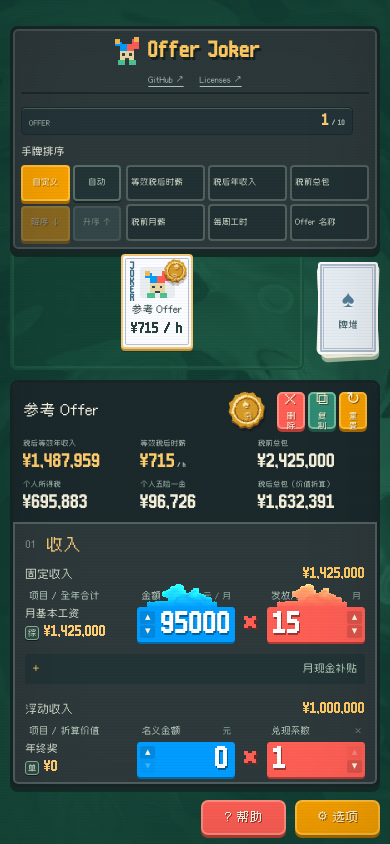
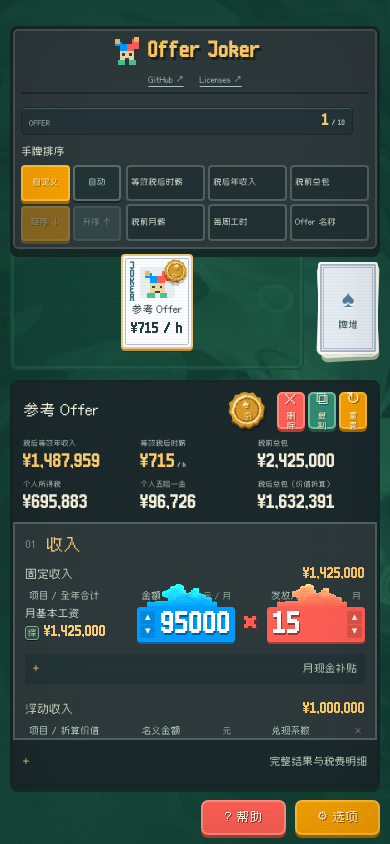
Before and after one commit to JustinWCola/offer_calculator, a React (Vite) app: page / in a window 390 px wide. Built offline with nearby package versions, Linux system fonts and the light colour scheme.

Commit message:
Move full-width details outside the input scroller

```diff
--- a/src/App.jsx
+++ b/src/App.jsx
@@ -248,6 +248,7 @@ function OfferEditor({ offer, update, duplicate, canDuplicate, notes, requestFoc
         </div></FoldSection>
       </section>
     </div>
+    </div>
     <FoldSection className="result-details" id={offer.id + '-result-extra'} label="完整结果与税费明细">
       <TextResults rows={[["价值折算税前总包", amount(r?.adjustedTC)], ['税前 855 等效年收入', amount(r?.eqPretax)], ['税后 855 等效年收入', amount(r?.eqAfter)],
         ['等效税前时薪', r ? money(r.eqPretax / 2080) + ' / h' : '—'], ['等效税后时薪', r ? money(r.eqAfterHourly) + ' / h' : '—'], ['税前名义总包', amount(r?.nominalTC)],
@@ -263,7 +264,6 @@ function OfferEditor({ offer, update, duplicate, canDuplicate, notes, requestFoc
       <TextResults className="contribution-breakdown" rows={[["社保月基数", amount(r?.appliedSocialBase)], ['公积金月基数', amount(r?.appliedFundBase)], ...[['养老 / 年', 'pension'], ['医疗 / 年（含固定费）', 'medical'], ['失业 / 年', 'unemployment'], ['其他社保 / 年', 'otherSocial'], ['公积金 / 年', 'fund'], ['个人全年缴费', 'socialTotal']].map(([label, key]) => [label, amount(r?.[key])])]} />
       <p className="field-help">{r?.rating.comment} 税后总包包含折算后的权益与福利，不等同于现金到账。855 为每天 8 小时、每周 5 天；全年比较按 2080 小时。</p>
     </FoldSection>
-    </div>
   </section>;
 }
 
--- a/src/styles.css
+++ b/src/styles.css
@@ -78,10 +78,9 @@ body{font-size:15px}
 .field select{width:100%;height:36px;padding:4px 7px;border:2px solid #c6cfbd;border-radius:5px;background:#ecebd9;color:#4e6d5b;font-size:14px}
 .field-help{margin:10px 0 0;color:#95a087;font-size:10px;line-height:1.7}
 .advanced-settings{border-top:2px dashed #d0d7c3;margin-top:17px;padding-top:7px}
-.advanced-settings[open] summary::after,.result-details[open] summary::after{content:'−'}
+.advanced-settings[open] summary::after{content:'−'}
 .advanced-content{padding:8px 0 5px}
 .advanced-content>.field{margin-bottom:8px}
-.result-details{padding:8px 19px 11px;background:#edeedc}
 .breakdown{display:grid;grid-template-columns:1fr 1fr;gap:5px 20px;padding:8px 0}
 .input-error{display:flex;flex-wrap:wrap;gap:5px 12px;align-items:center;padding:8px 19px;border-bottom:1px solid #d8b1a2;background:#f0d4c3;color:#9c5b47;font-size:11px;overflow-wrap:anywhere}
 .input-error button{background:transparent;border:0;padding:1px 0;color:#955542;text-decoration:underline;text-underline-offset:3px;font-size:11px}
@@ -169,7 +168,6 @@ body{font-size:15px}
  .product-title h3{font-size:12px}
  .operand{padding:8px 10px}
  .field-grid{gap:11px 12px}
- .result-details{padding-left:16px;padding-right:16px}
  .deck-rail{position:fixed;inset:auto 0 0;z-index:40;height:74px;display:flex;flex-direction:row;justify-content:flex-end;align-items:center;gap:23px;padding:6px 20px;border-top:2px solid #5b897476;background:#203b32ed;backdrop-filter:blur(5px)}
  .pile{display:flex;gap:8px;align-items:center;padding:1px 2px;min-width:105px;height:61px}
  .deck-action{width:104px;height:52px;flex:none}
@@ -268,7 +266,6 @@ body{padding-bottom:0}
 .pixel-options [aria-selected=true]{color:#f3b958}
 .advanced-settings{margin-top:14px}
 .advanced-content>.field{max-width:260px;margin:10px 0}
-.result-details{border-top:2px solid #cdd8c3}
 .deck-rail{grid-column:3;grid-row:2;position:static;height:auto;min-height:0;gap:32px;justify-content:flex-end;padding:0 0 4px}
 .deck-action{height:123px}
 .deck-face strong{font-size:16px}
@@ -295,7 +292,7 @@ body{padding-bottom:0}
  .column-heading{margin-bottom:9px}.product-equation{grid-template-columns:minmax(0,1.25fr) 22px minmax(0,.85fr);max-width:390px}.product-result{font-size:18px}.product-title h3{font-size:12px}
  .deck-rail{grid-column:1;grid-row:4;position:static;height:auto;inset:auto;min-height:0;flex-direction:row;align-items:center;gap:20px;padding:0 5px;background:transparent;border:0;backdrop-filter:none;z-index:auto}
  .pile{height:48px;min-width:93px;padding:0;display:flex}.deck-action{width:93px;height:44px}.deck-face{padding:4px;gap:7px;flex-direction:row;border-width:2px}.deck-face strong{font-size:13px}.deck-symbol{font-size:23px}.deck-face small{display:none}.undo-discard{right:calc(100% + 13px);font-size:9px}
- .toast{bottom:74px}.result-details{padding:8px 12px}.breakdown{grid-template-columns:1fr 1fr}
+ .toast{bottom:74px}.breakdown{grid-template-columns:1fr 1fr}
 }
 @media(max-width:360px){
  .table-layout{gap:8px;grid-template-rows:auto 165px minmax(0,1fr) 52px}
@@ -348,7 +345,6 @@ body::before{opacity:.7}
 .input-wrap input{color:#f4f1df}.input-suffix{color:#b3c7b8}
 .pixel-select{background:#485d61;border-color:#60777b;box-shadow:0 3px #172629}.pixel-select:hover,.pixel-select[aria-expanded=true]{background:#5c767b}
 .advanced-settings{border-color:#576c61}
-.result-details{background:#223034;border-color:#52655e}
 .empty-editor{background:#213d34}
 @media(max-width:1250px){
  .table-layout{grid-template-columns:160px minmax(0,1fr)}.sidebar-brand h1{font-size:18px}.help-button{font-size:11px}
@@ -410,7 +406,6 @@ body::before{opacity:.7}
 .advanced-settings{margin-top:11px;padding-top:4px}.advanced-content{padding-top:5px}
 .text-results{margin:8px 0 5px;font-size:10px;display:grid;gap:5px}
 .text-results>div{display:flex;justify-content:space-between;gap:10px;align-items:baseline}.text-results dt{color:#b9cfc0}.text-results dd{margin:0;color:#ffcd73;text-align:right;white-space:nowrap}
-.result-details>.text-results{grid-template-columns:repeat(2,minmax(0,1fr));gap:6px 25px}.result-details{padding:7px 14px 10px}
 .shader-fire{left:0;right:0;bottom:8px;opacity:1!important;overflow:hidden}.shader-fire.fire-1{top:-29px}.shader-fire.fire-2{top:-37px}.shader-fire.fire-3{top:-43px}
 .static-fire{left:2%;right:2%;bottom:0;height:33px;opacity:1}.fire-blue .static-fire{background:#009dff}.fire-red .static-fire{background:#fe5f55}
 .side-sorting{margin-top:15px;border-top:2px solid #1b292c}
@@ -433,8 +428,7 @@ body::before{opacity:.7}
  .offer-summary{padding:8px 10px}.summary-identity{margin-bottom:7px}.summary-identity .editor-name{gap:6px;flex:1;overflow:hidden}.summary-identity .editor-name input{width:150px;font-size:16px}.summary-identity .editor-name span{font-size:8px}.summary-actions{gap:4px}.summary-actions .icon-button{font-size:16px;min-width:23px;padding:1px 3px}
  .summary-metrics{grid-template-columns:repeat(3,minmax(0,1fr));gap:6px 8px}.summary-metrics span{font-size:7px}.summary-metrics strong{font-size:13px}.summary-metrics .main-result strong{font-size:17px}.summary-metrics strong small{font-size:7px}
  .editor-columns{grid-template-columns:1fr;padding:10px 12px;gap:13px}.editor-column+.editor-column{padding-left:0;padding-top:10px}.product-counter{margin:6px 0 11px}.column-heading{margin-bottom:7px}.product-title h3{font-size:11px}.product-title .product-result{font-size:13px}
- .operand{height:35px;min-height:35px;padding:0}.operand input{font-size:24px}.operand-caption{font-size:9px}.product-equation{grid-template-columns:minmax(0,1fr) 17px minmax(0,1fr);margin-top:5px}.input-wrap{min-height:31px}
- .result-details>.text-results{grid-template-columns:1fr}.result-details{padding:7px 12px}.offer-slot{min-height:103px;padding:4px;border-width:2px}.offer-slot::before{inset:2px}.offer-slot.insert-before::after{left:-5px}.offer-hand.insert-end::after{height:94px}
+ .operand{height:35px;min-height:35px;padding:0}.operand input{font-size:24px}.operand-caption{font-size:9px}.product-equation{grid-template-columns:minmax(0,1fr) 17px minmax(0,1fr);margin-top:5px}.input-wrap{min-height:31px}.offer-slot{min-height:103px;padding:4px;border-width:2px}.offer-slot::before{inset:2px}.offer-slot.insert-before::after{left:-5px}.offer-hand.insert-end::after{height:94px}
 }
 @media(max-width:360px){
  .sidebar{gap:4px;padding:6px}.sidebar-button{font-size:8px}.sidebar-brand h1{font-size:13px}
@@ -620,7 +614,7 @@ body::before{animation:none}
 .shared-income-table output,.product-title .product-result,.text-results dd{font-size:16px;line-height:1.1}
 /* Expandable sections share the same surface, text and leading +/- cue. */
 .income-expand{list-style:none;background:#233436;border:0;border-radius:3px;color:#b8d2bd;font-size:10px;line-height:16px;padding:7px 8px;box-shadow:none}
-.advanced-settings[open]>summary::before,.result-details[open]>summary::before{content:'− '}
+.advanced-settings[open]>summary::before{content:'− '}
 /* A raised irregular wax edge surrounds a recessed stamped face. */
 .rating-seal{clip-path:none;background:transparent;border:0;box-shadow:none;text-shadow:1px 1px var(--seal-shadow);color:var(--seal-light);width:60px;height:60px;position:relative;gap:0;filter:drop-shadow(1px 3px 0 #0003);--seal-face:#dc5148;--seal-shadow:#a12f35;--seal-light:#ffaba0}
 .rating-seal::before{content:none}.wax-shape{position:absolute;inset:0;width:100%;height:100%;z-index:-1}
@@ -662,25 +656,19 @@ body::before{animation:none}
 .shared-income-table .tax-symbol{display:grid;place-items:center;width:18px;height:18px;min-width:18px;padding:0;margin:0;border:1px solid #89b09d;border-radius:3px;box-shadow:0 1px #111f21;background:#314b42;color:#d4e8da;font-size:9px;line-height:1}
 .tax-symbol-field{display:flex;align-items:center;justify-content:center}
 .income-expand{text-align:right}
-.advanced-settings,.result-details{border:0;margin:12px 0 0;padding:0;box-shadow:none;background:transparent}
+.advanced-settings{border:0;margin:12px 0 0;padding:0;box-shadow:none;background:transparent}
 .advanced-settings .advanced-content{padding:0;border:0;margin:0}
 .fold-content[hidden]{display:none}.fold-toggle{margin-top:12px;width:100%}
-.result-details .fold-content{padding:0 14px}.result-details .fold-toggle{margin-bottom:8px}
 @media(max-width:800px){.offer-slot{height:95px;min-height:95px;max-height:95px}.offer-slot .card-seal{width:25px;height:25px;top:3px;right:3px}.sidebar-brand h1{font-size:24px}.sidebar-links{justify-content:center;margin:0;gap:16px}.sidebar-brand{justify-content:center}.sidebar .sidebar-links{grid-column:1/-1}}
 .sidebar-brand{border-bottom:0;padding-bottom:4px}
 .sidebar-links{border-bottom:2px solid #1b292c;padding:4px 0 11px;margin-bottom:5px}
 .income-expand{display:flex;align-items:center;justify-content:space-between;gap:12px;text-align:right}
 .fold-sign{flex:none;color:#ffca62;text-align:left;line-height:16px}
 .fold-label{min-width:0;text-align:right}
-.result-details{background:#182c33;border:1px solid #425d66;border-radius:4px;padding:10px;margin:16px 12px 10px;color:#d3e1dc}
-.result-details .fold-content{padding:0 4px}.result-details .fold-toggle{background:#233d46;margin-bottom:0}
-@media(max-width:800px){.sidebar-brand{padding-bottom:0}.sidebar-links{padding:2px 0 5px}.result-details{margin:12px 8px 8px;padding:8px}}
+@media(max-width:800px){.sidebar-brand{padding-bottom:0}.sidebar-links{padding:2px 0 5px}}
 .sidebar-brand h1{line-height:.92}
-.result-details{background:#15292e;border:2px solid #4b6569;border-radius:6px;box-shadow:0 3px #101c1e;padding:14px;margin:18px 14px 12px}
-.result-details .fold-content{padding:0}.result-details .fold-toggle{background:transparent;margin:0;padding:4px 0}
-.result-details .fold-content:not([hidden])+.fold-toggle{margin-top:14px;padding-top:10px;border-top:1px solid #365057}
 .sidebar-actions .options-button{text-shadow:1px 1px #925c00}
-@media(max-width:800px){.result-details{padding:12px;margin:14px 8px 10px}}
+@media(max-width:800px){}
 .income-item-name{display:block}.income-item-title{display:block;font-size:10px;line-height:14px}
 .income-item-total{display:flex;align-items:center;gap:5px;margin-top:3px;min-width:0}
 .income-item-total output{margin:0;min-width:0}.income-item-total .tax-symbol{width:14px;height:14px;min-width:14px;font-size:8px;flex:none}
@@ -694,3 +682,13 @@ body::before{animation:none}
 .sidebar .brand-mark{display:flex;align-items:center;justify-content:center;width:40px;height:44px;border:0;background:transparent;box-shadow:none;transform:none}
 .brand-mark img{width:40px;height:40px;image-rendering:pixelated}.slot-art img{width:38px;height:38px;image-rendering:pixelated}
 @media(max-width:800px){.sidebar .brand-mark{width:28px;height:28px}.brand-mark img{width:28px;height:28px}.slot-art img{width:30px;height:30px}}
+/* Full-width result band, sibling to the input scroller and matching the summary. */
+.offer-editor>.result-details{flex:0 1 auto;width:100%;min-height:0;max-height:40%;overflow-y:auto;margin:0;padding:12px 14px;background:#1b292c;border:0;border-top:2px solid #526462;border-radius:0;box-shadow:none;color:#d3e1dc;scrollbar-width:thin;scrollbar-color:#617578 #1b292c}
+.result-details .fold-content{padding:0}.result-details .fold-toggle{width:100%;background:transparent;border:0;border-radius:0;box-shadow:none;margin:0;padding:4px 0}
+.result-details .fold-content:not([hidden])+.fold-toggle{margin-top:14px;padding-top:10px;border-top:1px solid #365057}
+.result-details .text-results{grid-template-columns:repeat(2,minmax(0,1fr));gap:6px 25px}
+@media(max-width:800px){.offer-editor>.result-details{padding:10px}.result-details .text-results{grid-template-columns:1fr}}
+@media(max-width:800px){
+ .offer-editor:has(>.result-details .fold-toggle[aria-expanded=true])>.editor-scroll{display:none}
+ .offer-editor:has(>.result-details .fold-toggle[aria-expanded=true])>.result-details{flex:1;max-height:none}
+}
```
Also changed, not shown: 1 other file (tests, documents, lock files or other folders).
